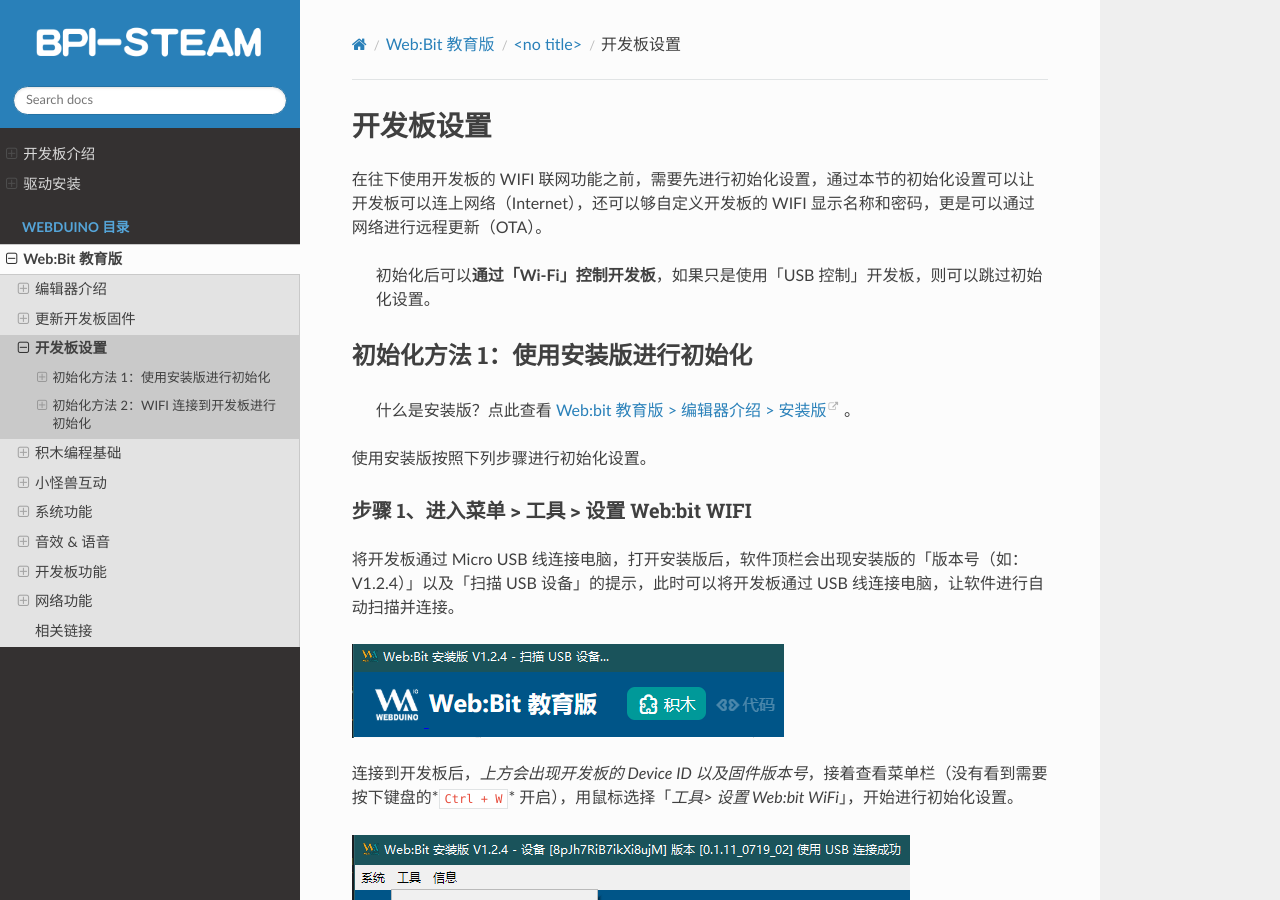
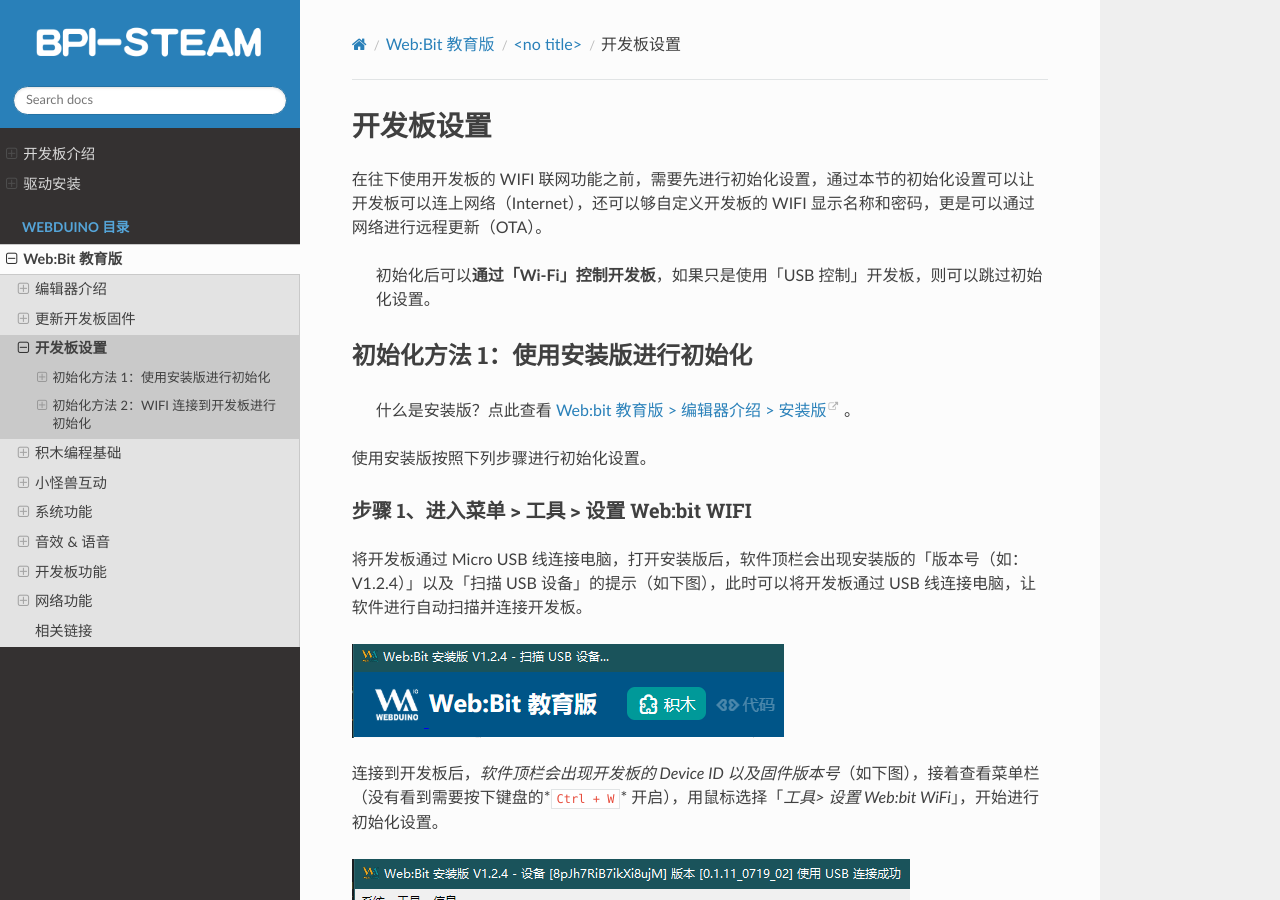
Before and after one commit to BPI-STEAM/simplified_webbit_docs, a Sphinx documentation site: the page built from source/webduino/tutorials/info/setup.md, in a window 1280 px wide and 900 px high. Built offline with Sphinx 7.4.7 and the Read the Docs theme 2.0.0, drawn with Linux system fonts in a browser that asks for light colours; pages that are not in the unit, such as notebooks, are missing from menus.

Commit message:
Update setup.md

```diff
--- a/source/webduino/tutorials/info/setup.md
+++ b/source/webduino/tutorials/info/setup.md
@@ -13,11 +13,11 @@
 
 #### 步骤 1、进入菜单 > 工具 > 设置 Web:bit WIFI
 
-将开发板通过 Micro USB 线连接电脑，打开安装版后，软件顶栏会出现安装版的「版本号（如：V1.2.4）」以及「扫描 USB 设备」的提示，此时可以将开发板通过 USB 线连接电脑，让软件进行自动扫描并连接。
+将开发板通过 Micro USB 线连接电脑，打开安装版后，软件顶栏会出现安装版的「版本号（如：V1.2.4）」以及「扫描 USB 设备」的提示（如下图），此时可以将开发板通过 USB 线连接电脑，让软件进行自动扫描并连接开发板。
 
 ![](setup/upload_3f793de122644f3c4fb1f17de0bcc634.png)
 
-连接到开发板后，*上方会出现开发板的 Device ID 以及固件版本号*，接着查看菜单栏（没有看到需要按下键盘的*`Ctrl + W`* 开启），用鼠标选择「*工具> 设置 Web:bit WiFi*」，开始进行初始化设置。
+连接到开发板后，*软件顶栏会出现开发板的 Device ID 以及固件版本号*（如下图），接着查看菜单栏（没有看到需要按下键盘的*`Ctrl + W`* 开启），用鼠标选择「*工具> 设置 Web:bit WiFi*」，开始进行初始化设置。
 
 ![](setup/upload_c792e42e263f5a843da6255867d1a77f.png)
 
```
